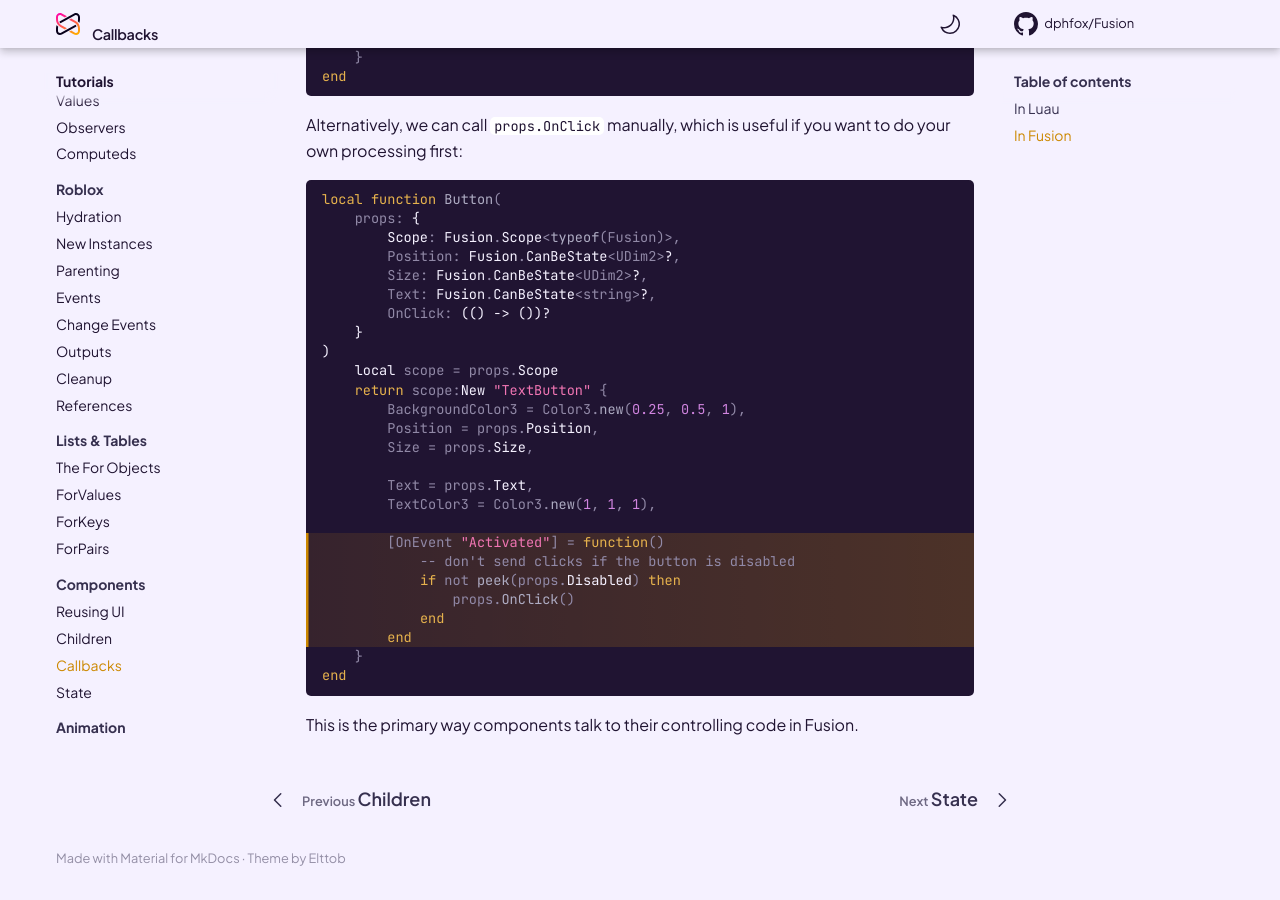
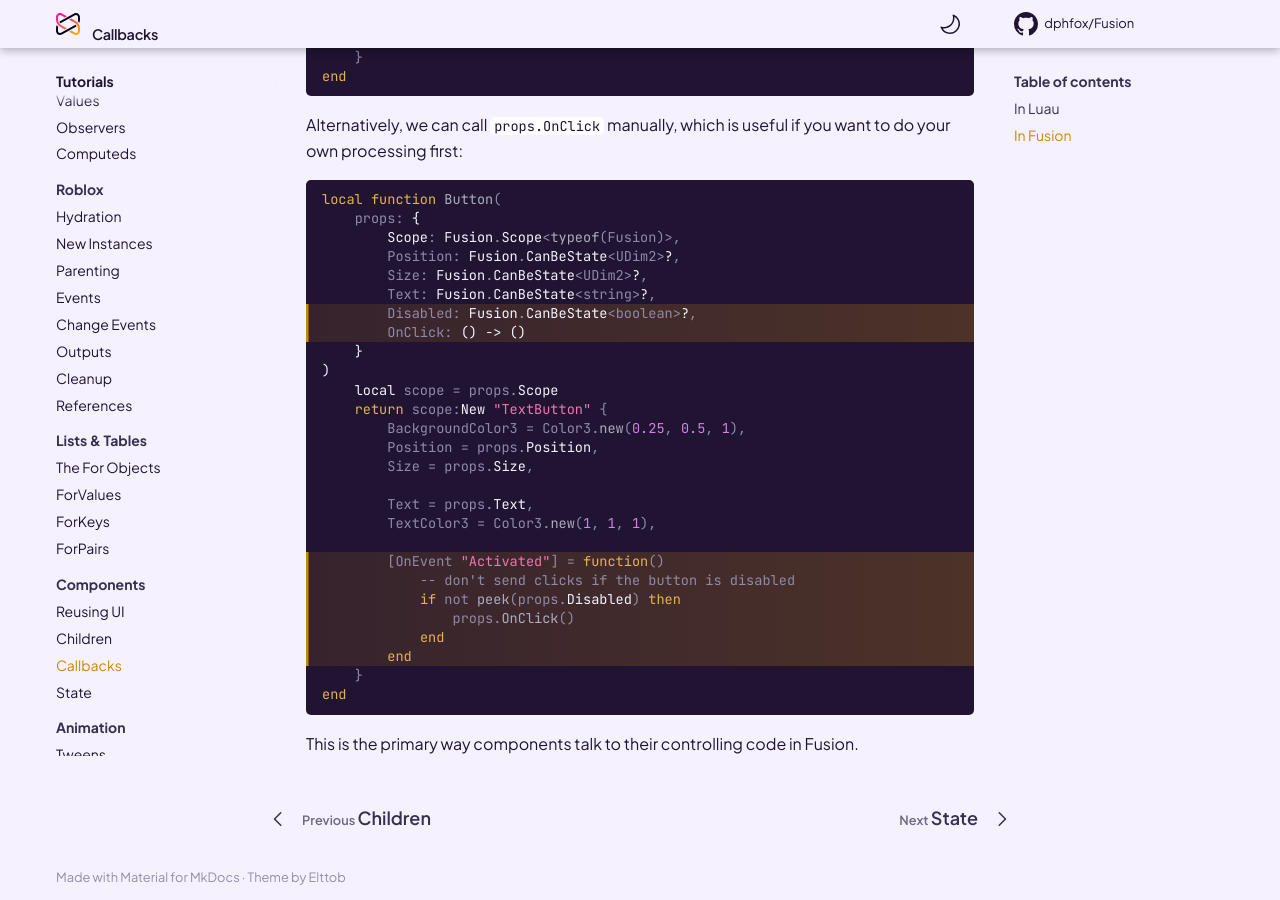
Before and after one commit to dphfox/Fusion, an MkDocs documentation site: the page built from docs/tutorials/components/callbacks.md, in a window 1280 px wide and 900 px high, scrolled down 2663 px. Built offline with MkDocs 1.6.1 and Material for MkDocs 9.7.7, drawn with Linux system fonts in a browser that asks for light colours; comment, search, counter and statistics services are not loaded; the version menu is left out.

Commit message:
Fix correctness issue in component callback tutorial

````diff
--- a/docs/tutorials/components/callbacks.md
+++ b/docs/tutorials/components/callbacks.md
@@ -135,14 +135,15 @@ end
 Alternatively, we can call `props.OnClick` manually, which is useful if you want
 to do your own processing first:
 
-```Lua hl_lines="19-24"
+```Lua hl_lines="7-8 20-25"
 local function Button(
 	props: {
 		Scope: Fusion.Scope<typeof(Fusion)>,
 		Position: Fusion.CanBeState<UDim2>?,
 		Size: Fusion.CanBeState<UDim2>?,
 		Text: Fusion.CanBeState<string>?,
-		OnClick: (() -> ())?
+		Disabled: Fusion.CanBeState<boolean>?,
+		OnClick: () -> ()
 	}
 )
 	local scope = props.Scope
````
